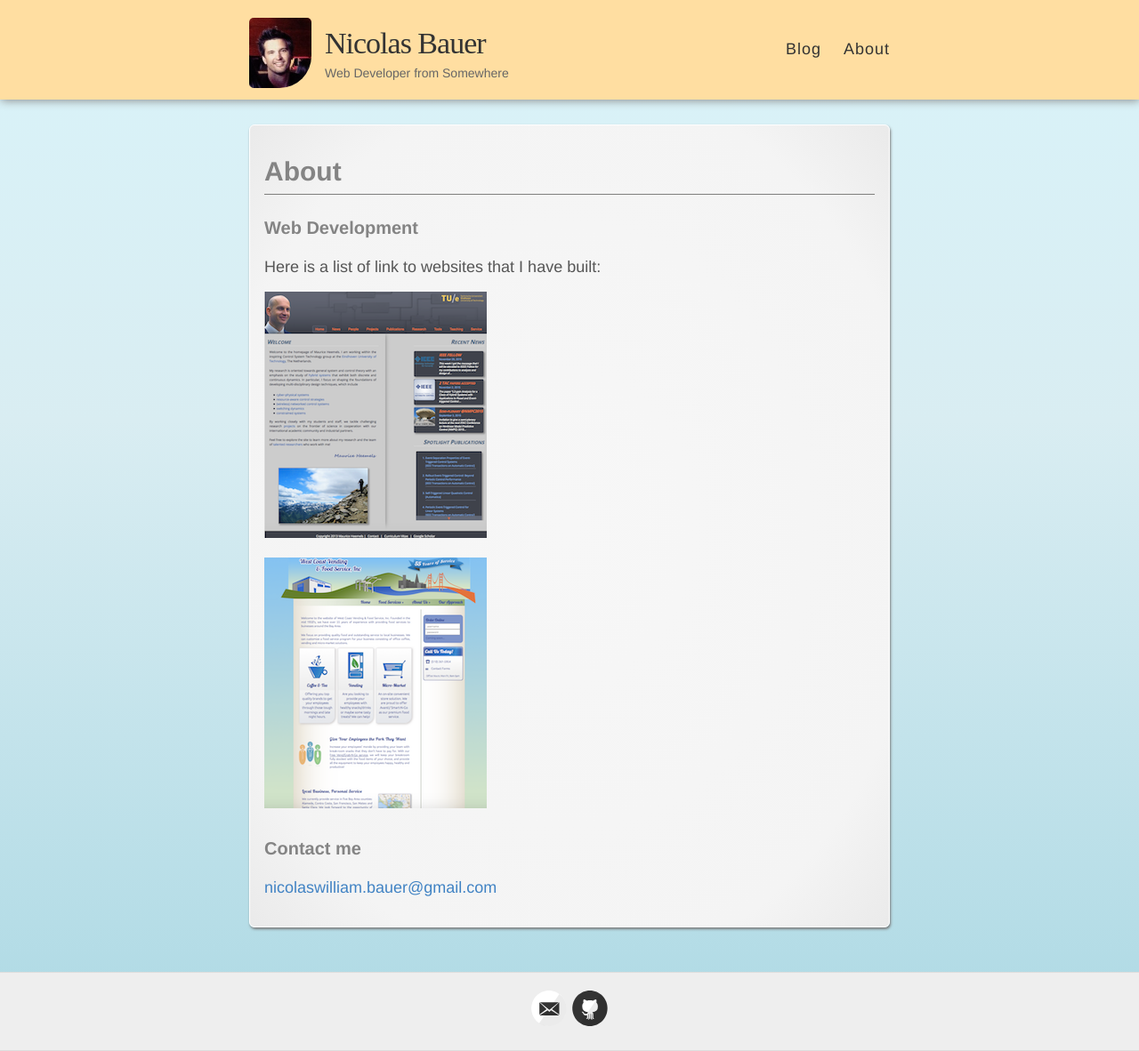
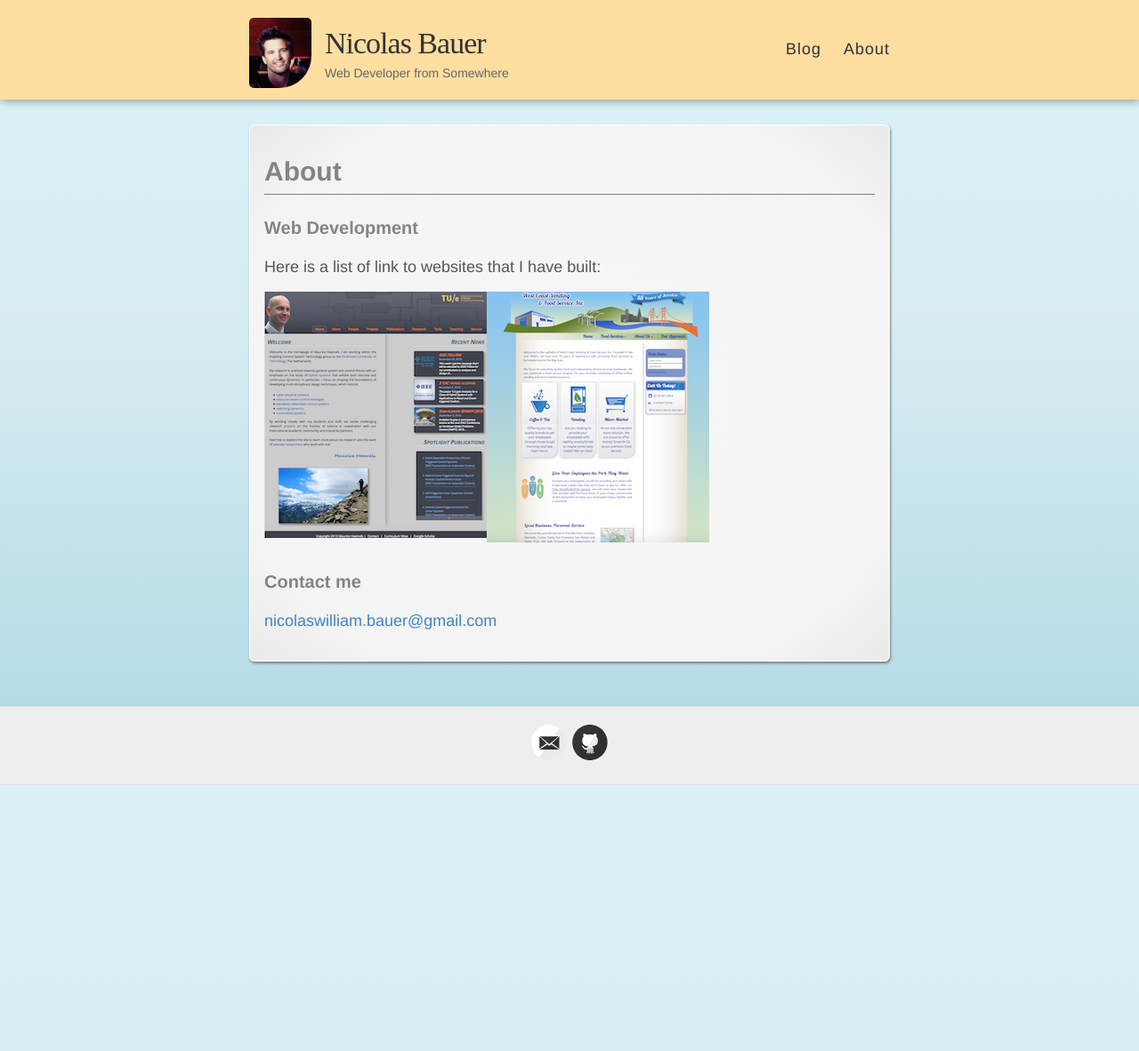
Before and after one commit to nwbauer/nwbauer.github.io, a Jekyll site: the page built from about.md, in a window 1280 px wide and 1182 px high. Shown: the whole window at 89% size. Built offline with Jekyll 4.4.1, drawn with Linux system fonts in a browser that asks for light colours; some web fonts are replaced.

Commit message:
image adjustments

```diff
--- a/about.md
+++ b/about.md
@@ -10,9 +10,7 @@ permalink: /about/
 
 Here is a list of link to websites that I have built:
 
-[![West Coast Vending and Food Service]({{ site.baseurl }}/images/heemels.png){: .center-image }](http://www.heemels.tue.nl/ "Maurice Heemels TUE")
-
-[![Maurice Heemels TUE]({{ site.baseurl }}/images/wcvending.png)](https://wcvending.com "West Coast Vending and Food Service")
+[![West Coast Vending and Food Service]({{ site.baseurl }}/images/heemels.png){: .floatleft}](http://www.heemels.tue.nl/ "Maurice Heemels TUE") [![Maurice Heemels TUE]({{ site.baseurl }}/images/wcvending.png)](https://wcvending.com "West Coast Vending and Food Service")
 
 
 ### Contact me
--- a/style.scss
+++ b/style.scss
@@ -150,6 +150,10 @@ img {
 
 .clearfix:after {
   clear: both;
+}
+
+.floatleft{
+  float:left;
 }
 
 /*********************/
```
